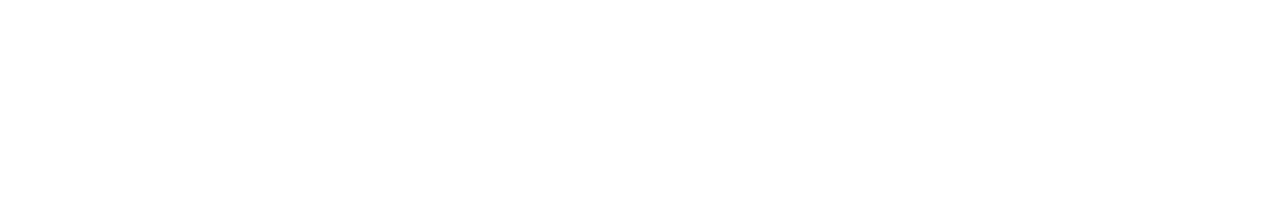
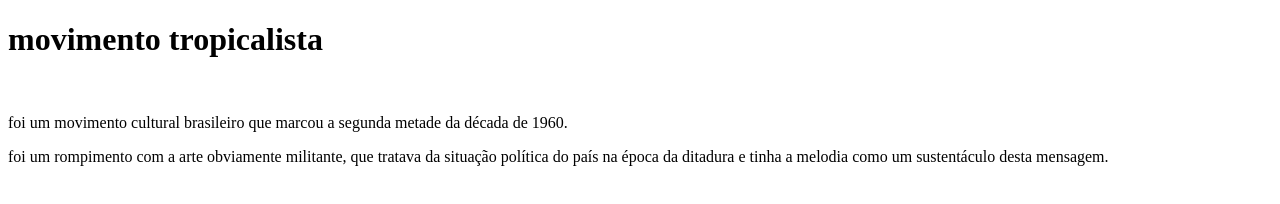
Before and after one commit to carla05102007/site-assecivel, a plain HTML site: page index.html in a window 1280 px wide. Drawn offline with Linux system fonts and the light colour scheme.

Commit message:
texto tropicalia

```diff
--- a/index.html
+++ b/index.html
@@ -7,10 +7,10 @@
 </head>
 <body>
     <header>
-        <h1></h1>
+        <h1>movimento tropicalista</h1>
         <img src="" alt="">
-        <p></p>
-        <p></p>
+        <p>foi um movimento cultural brasileiro que marcou a segunda metade da década de 1960. </p>
+        <p> foi um rompimento com a arte obviamente militante, que tratava da situação política do país na época da ditadura e tinha a melodia como um sustentáculo desta mensagem.</p>
     </header>
     <div>
         <img src="" alt="">
```
